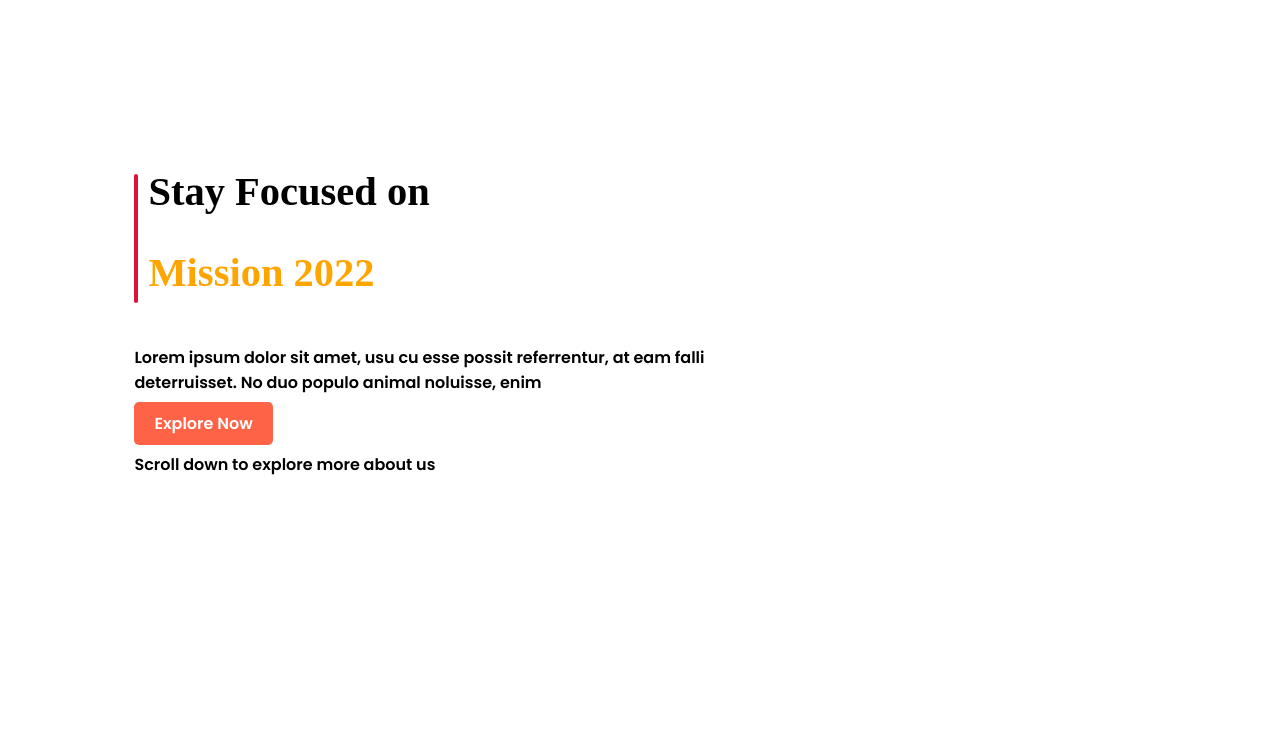
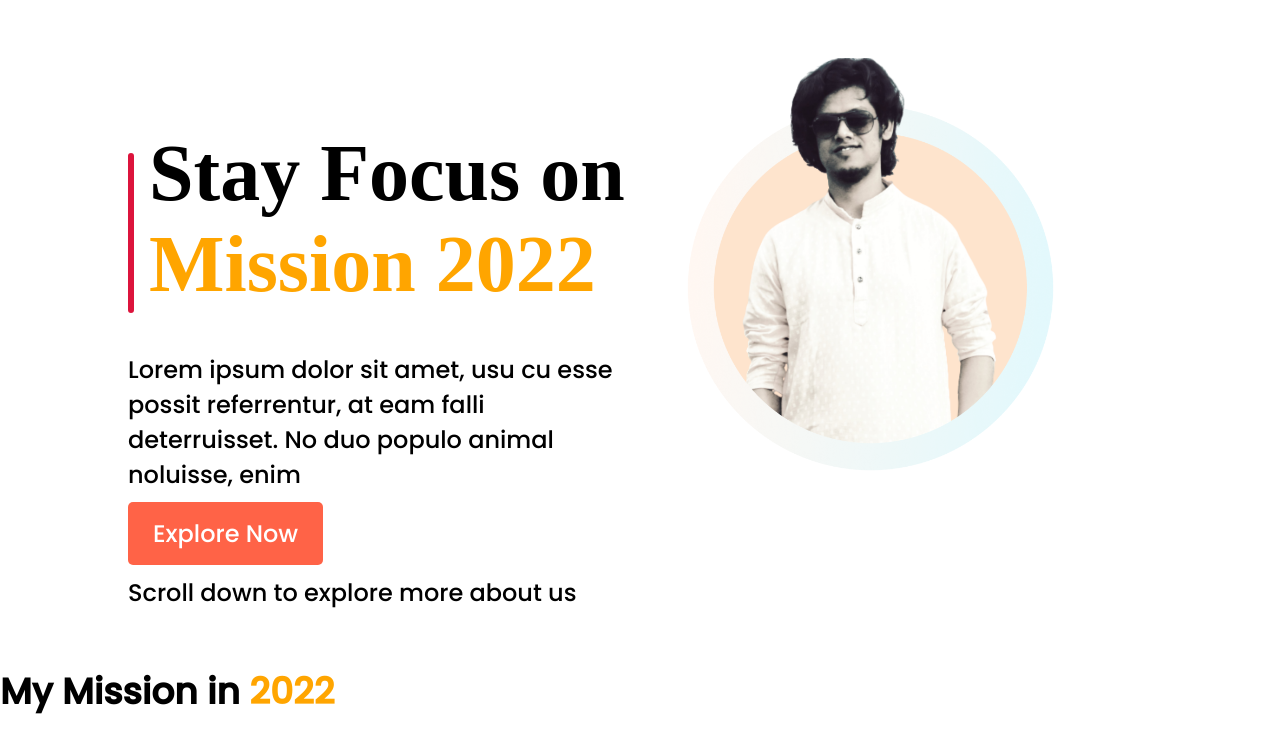
Before and after one commit to ShahariarRahman/my-first-portfolio, a plain HTML site: page index.html in a window 1280 px wide. Drawn offline with Linux system fonts and the light colour scheme; a web font is replaced by a local one.

Commit message:
Forth update

```diff
--- a/index.html
+++ b/index.html
@@ -9,7 +9,7 @@
 
     <link rel="preconnect" href="https://fonts.googleapis.com">
     <link rel="preconnect" href="https://fonts.gstatic.com" crossorigin>
-    <link href="https://fonts.googleapis.com/css2?family=Montagu+Slab:wght@700&family=Poppins:wght@600&display=swap"
+    <link href="https://fonts.googleapis.com/css2?family=Montagu+Slab:wght@700&family=Poppins:wght@500&display=swap"
         rel="stylesheet">
 
     <link rel="stylesheet" href="style.css">
@@ -17,14 +17,10 @@
 
 <body>
     <Section class="introduction-area">
-        <div class="introduction-text">
+        <div class="introduction-texts">
             <div class="header-text-container">
-                <div class="header-box">
-                </div>
-                <div class="header-text">
-                    <h1>Stay Focused on</h1>
-                    <h1 class="font-orange">Mission 2022</h1>
-                </div>
+                <div class="header-border"></div>
+                <h1 class="header-text">Stay Focus on <span class="font-orange">Mission 2022</span></h1>
             </div>
             <p> Lorem ipsum dolor sit amet, usu cu esse possit
                 referrentur, at eam falli deterruisset. No duo populo
@@ -33,10 +29,18 @@
             <p>Scroll down to explore more about us</p>
         </div>
         <div class="introduction-image">
+            <img src="images/Profile/Profile.png" alt="">
+        </div>
+    </Section>
+
+    <Section class="my-mission">
+        <div class="my-misson-header-test">
+            <h1>My Mission in <span class="font-orange">2022</span></h1>
+        </div>
+        <div class="mission-boxes">
 
         </div>
     </Section>
-
 </body>
 
 </html>
--- a/style.css
+++ b/style.css
@@ -1,32 +1,53 @@
 body{
     font-family: 'Poppins', sans-serif;
+    margin: 0px;
+    padding: 0px;
+    font-size: 24px;
 }
 .header-text{
+    width: 100%;
     font-family: 'Montagu Slab', serif;
-    font-size: 27px;
-    margin-left:10px ;
+    font-size: 80px;
+    margin: 0px 0px 0px 15px ;
+}
+.h2-font-size{
+    font-size: 40px;
 }
 .font-orange{
     color: orange;
 }
-.header-box{
-    margin-top: 40px;
-    height: 125px;
-    border: 2px solid crimson;
+.header-border{
+    margin-top:25px ;
+    height: 77%;
+    border: 3px solid crimson;
     border-radius: 10px;
 }
 .header-text-container{
+    width: 700px;
+    height: 200px;
     display: flex;
 }
 .button{
     text-decoration: none;
     color: white;
     background-color:tomato;
-    padding: 10px 20px 10px 20px;
+    padding: 15px 25px 15px 25px;
     border-radius: 5px;
 }
-.introduction-text{
-    width: 50%;
+.introduction-texts{
+    width: 40%;
+    padding: 10% 0% 0% 10%;
+}
+.introduction-area{
+    display: flex;
+}
+.introduction-image{
+    width: 45%;
+}
+.introduction-image img{
     padding-top: 10%;
-    padding-left: 10%;
+    width: 80%;
 }
+.margin{
+    margin:10px;
+}
```
Also changed, not shown: images/Profile/Profile.png (renamed from images/person/shape-4 (5).png), images/Profile/Profile2.png (renamed from images/person/person-2.png).
